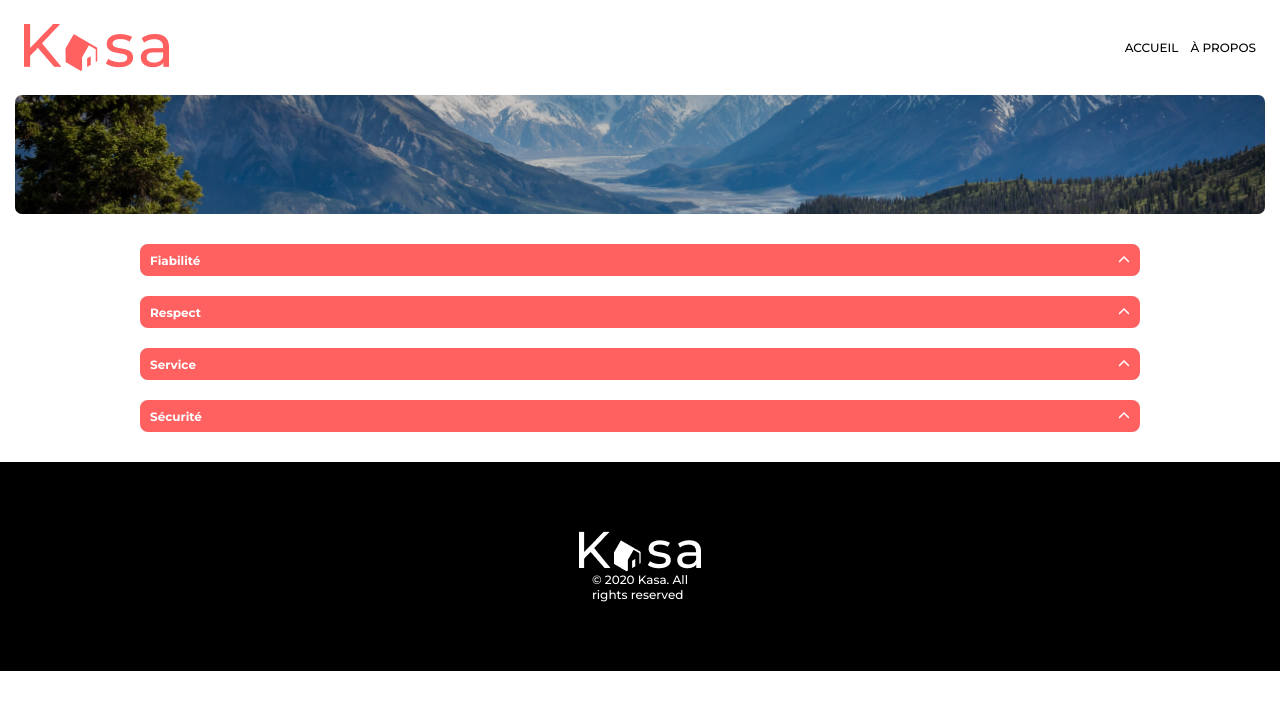
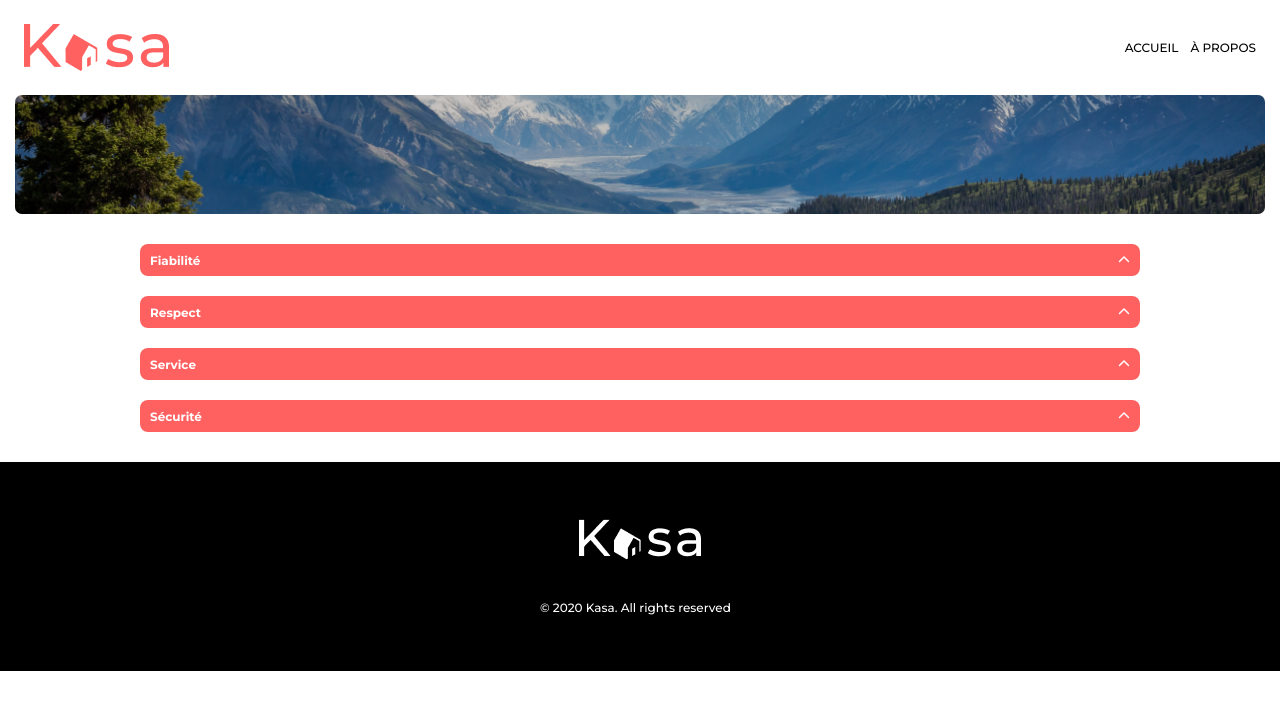
Before and after one commit to Pedro-Qx/P8-Kasa, a React (Create React App) app: page /apropos in a window 1280 px wide. Shown: the top 710 px of the page. Built offline with nearby package versions, Linux system fonts and the light colour scheme.

Commit message:
derniers petits détails corrigés. Manque encore à mieux cadrer NavBar et logement

```diff
--- a/src/components/DisplayCollaps/displaycollaps.module.scss
+++ b/src/components/DisplayCollaps/displaycollaps.module.scss
@@ -99,11 +99,12 @@
             color: white;
             font-size: 1rem;
         }
-        .iconAnim{
+
+        .iconAnim {
             animation: iconRot 0.5s ease-in-out forwards;
         }
 
-        .iconBackAnim{
+        .iconBackAnim {
             animation: iconRotBack 0.5s ease-in-out forwards;
         }
 
@@ -118,6 +119,7 @@
         background-color: #F6F6F6;
         border-radius: 5px;
         animation: deployContainer 0.3s linear forwards;
+
         .descript {
             padding: 20px;
             font-size: 1rem;
@@ -126,15 +128,16 @@
         }
     }
 
-    .displayOff{
+    .displayOff {
         display: flex;
         justify-content: center;
         align-items: center;
         width: auto;
-        background-color:#F6F6F6;
+        background-color: #F6F6F6;
         border-radius: 5px;
         animation: deployBackContianer 0.4s linear forwards;
         z-index: 1;
+
         .descript {
             padding: 20px;
             font-size: 1rem;
@@ -188,12 +191,14 @@
         flex-direction: column;
         justify-content: flex-start;
         align-items: flex-start;
-        padding: 20px;
         min-width: auto;
         min-height: 10vh;
         background-color: #F6F6F6;
         border-radius: 5px;
         animation: deployContainer 0.3s linear forwards;
+
+        .contDescriptLog {
+            padding: 20px;
 
             .descriptLog {
                 font-size: 1rem;
@@ -201,28 +206,30 @@
                 animation: deployText 0.3s linear forwards;
             }
         }
+    }
 
-    .displayOff{
+    .displayOff {
         display: flex;
         flex-direction: column;
         justify-content: flex-start;
         align-items: flex-start;
         width: auto;
-        padding: 20px;
-        background-color:#F6F6F6;
+        background-color: #F6F6F6;
         border-radius: 5px;
         animation: deployBackContianer 0.4s linear forwards;
         z-index: 1;
 
+        .contDescriptLog {
+            padding: 20px;
+
             .descriptLog {
                 font-size: 1rem;
-
                 font-weight: 400;
                 animation: deployBackText 0.3s linear forwards;
             }
         }
     }
-
+}
 @media screen and (min-width: 634px) {
 
     .display_collaps {
@@ -238,13 +245,16 @@
             display: flex;
             justify-content: space-between;
             align-items: center;
-
             min-height: 5vh;
             background-color: #FF6060;
             padding-left: 10px;
             padding-right: 10px;
             border-radius: 8px;
             z-index: 8;
+
+            .icon {
+                font-size: 1.5em;
             }
         }
     }
+}
--- a/src/components/DisplayCollaps/index.jsx
+++ b/src/components/DisplayCollaps/index.jsx
@@ -15,6 +15,7 @@ const DisplayCollaps = ({princps, rental, descrip, equip}) => {
     if (equip) {
         descripContent = rental.equipments.map((eq, index) => (
             <p key={index} className={style.descriptLog}>{eq}</p>
+
         ));
     } else if (princps) {
         descripContent = <p className={style.descript}>{princps.content}</p>;
@@ -33,7 +34,9 @@ const DisplayCollaps = ({princps, rental, descrip, equip}) => {
                 />
             </div>
             <div id="descripTxt" className={rotated ? style.displayOn : style.displayOff}>
+                <div className={style.contDescriptLog}>
                 {descripContent}
+                </div>
             </div>
         </div>
     );
--- a/src/components/Footer/footer.module.scss
+++ b/src/components/Footer/footer.module.scss
@@ -5,8 +5,27 @@
     align-items: center;
     height: 209px;
     background-color: black;
-    .p{
-        color:white;
+    .pContainer{
+        width:100px;
+        margin-top: 10px;
+        .p{
+           width: auto;
+            color:white;
+        }
     }
+}
 
+@media screen and (min-width: 634px) {
+    .footer {
+        display: flex;
+        .img{
+         margin-bottom: 30px;
+        }
+        .pContainer{
+            width: 200px;
+            .p{
+                color:white;
+            }
+        }
+    }
 }
--- a/src/components/Footer/index.jsx
+++ b/src/components/Footer/index.jsx
@@ -4,8 +4,10 @@ import style from "./footer.module.scss";
 const Footer = () =>{
     return(
         <footer className={style.footer}>
-        <img src="/assets/LOGO-2.png" alt="Kasa's black Logo"></img>
-        <p className={style.p}>© 2020 Kasa. All<br></br>rights reserved</p>
+        <img src="/assets/LOGO-2.png" alt="Kasa's black Logo" className={style.img}></img>
+        <div className={style.pContainer}>
+            <p className={style.p}>© 2020 Kasa. All rights reserved</p>
+        </div>
         </footer>
     )
 }
--- a/src/components/Stars/index.jsx
+++ b/src/components/Stars/index.jsx
@@ -1,4 +1,4 @@
-import React, { useEffect } from "react";
+/*import React, { useEffect } from "react";
 import style from "./stars.module.scss";
 
 const Stars = ({ rental }) => {
@@ -7,7 +7,7 @@ const Stars = ({ rental }) => {
 
   useEffect(() => {
     const getStarIcons = document.getElementById("starContainer");
-    getStarIcons.innerHTML = "";
+    //getStarIcons.innerHTML = "";
 
     for (let index = 0; index < starsRating; index++) {
       const starIcon = document.createElement("i");
@@ -28,7 +28,33 @@ const Stars = ({ rental }) => {
 
   return (
     <div id="starContainer" className={style.starsRating}>
+     estrella
+    </div>
+  );
+};
 
+export default Stars;*/
+
+import React from "react";
+import style from "./stars.module.scss";
+import { FontAwesomeIcon } from "@fortawesome/react-fontawesome";
+import { faStar } from "@fortawesome/free-solid-svg-icons";
+
+const Stars = ({ rental }) => {
+  const starsRating = 5;
+  const starsRat = rental.rating;
+
+  // Generar un array de íconos de estrella
+  const starIcons = Array.from({ length: starsRating }).map((_, index) => {
+    const starClassName =
+      index + 1 <= starsRat ? `${style.star} ${style.redstar}` : `${style.star} ${style.greystar}`;
+
+    return <FontAwesomeIcon key={index} icon={faStar} className={starClassName} />;
+  });
+
+  return (
+    <div className={style.starsRating}>
+      {starIcons}
     </div>
   );
 };
--- a/src/components/Stars/stars.module.scss
+++ b/src/components/Stars/stars.module.scss
@@ -4,7 +4,7 @@
     width: auto;
 
     .star {
-        font-size: 2em;
+        font-size: 1em;
     }
 
     .redstar {
@@ -15,3 +15,15 @@
         color: #E3E3E3;
     }
 }
+
+@media screen and (min-width: 634px) {
+    .starsRating {
+        gap:8px;
+
+        .star {
+            font-size: 1.2em;
+        }
+    }
+
+
+}
--- a/src/components/Tags/tags.module.scss
+++ b/src/components/Tags/tags.module.scss
@@ -8,7 +8,7 @@
     .tag {
         height: auto;
         padding: 5px 30px 5px 30px;
-        border-radius: 15px;
+        border-radius: 10px;
         background-color: #FF6060;
         color: white;
 
--- a/src/pages/Logements/logement.module.scss
+++ b/src/pages/Logements/logement.module.scss
@@ -10,6 +10,7 @@
 
         .oposition {
             display: flex;
+            flex-wrap: wrap;
             .ttl_loc_tag {
                 display: flex;
                 flex-direction: column;
@@ -29,10 +30,10 @@
 
             .host_stars {
                 display: flex;
-                width: 100%;
                 justify-content: space-between;
                 flex-direction: row-reverse;
                 align-items: center;
+                width: 100%;
 
                 .host {
                     display: flex;
@@ -73,7 +74,8 @@
                 .host_stars {
                     display: flex;
                     flex-direction: column;
-                    justify-content: center
+                    justify-content: center;
+                    width: auto;
                 }
             }
 
--- a/src/utils/context/BackendKasa.json
+++ b/src/utils/context/BackendKasa.json
@@ -87,7 +87,7 @@
 		],
 		"tags": [
 			"Buttes Chaumont",
-			"LaumiÃ¨re",
+			"Laumière",
 			"Studio"
 		]
 	},
```
Lines whose indentation alone changed are shown as unchanged.
